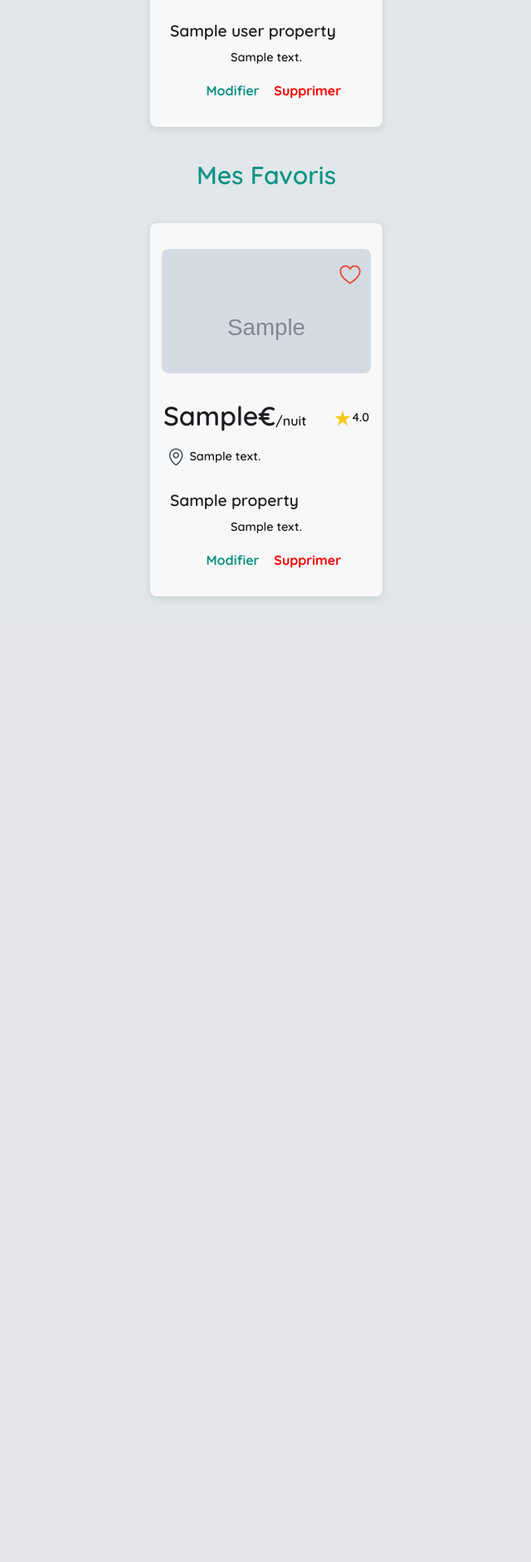
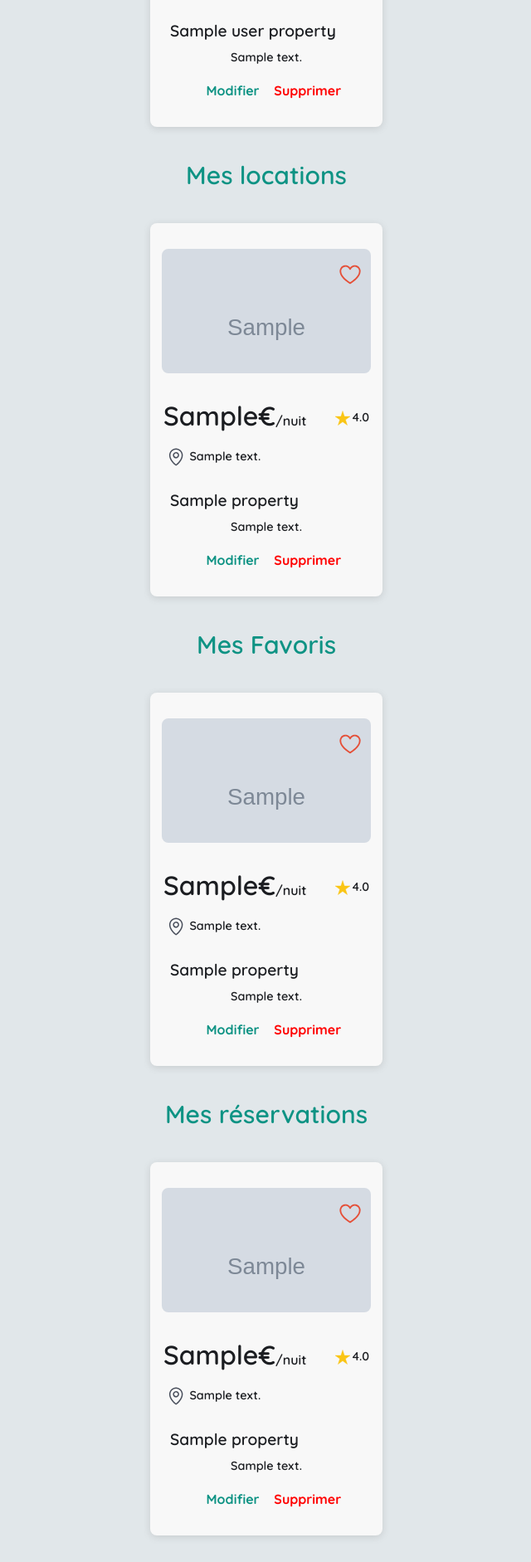
Before and after one commit to Anathariel/Project-Rbnb, a PHP site: template view/dashboard.html.twig in a window 1280 px wide. Shown: the part 673-2556 px from the top of the page at 83% size, without its empty margins (319-959 px from the left). Before the commit the page ends 1396 px from the top, so only its background shows below. Run offline with PHP 8.4, Linux system fonts and the light colour scheme; data comes from the database, SQL or seed files in the repository; the template is opened without the code that fills it: most values are stand-ins (such as "Sample title", 1, 10 or a date in 2020); grey boxes marked "Sample" are stand-in pictures; some libraries are stand-ins or nearby versions.

Commit message:
add section on dashboard

```diff
--- a/view/dashboard.html.twig
+++ b/view/dashboard.html.twig
@@ -101,7 +101,7 @@
 		</section>
 
 		<section class="dashboard-cards-my-favs">
-			<h2>Mes Favoris</h2>
+			<h2>Mes locations</h2>
 			<div class="cards-container">
 				{% if userFavorites is empty %}
 					<p>Vous ne disposer pas de favorie.</p>
@@ -163,5 +163,127 @@
 		</div>
 	</section>
 
+	<section class="dashboard-cards-my-favs">
+		<h2>Mes Favoris</h2>
+		<div class="cards-container">
+			{% if userFavorites is empty %}
+				<p>Vous ne disposer pas de favorie.</p>
+			{% else %}
+				{% for favorite in userFavorites %}
+					{% set property = favorite.property %}
+					<a href="{{ path('baseProperty') ~ property.propertyId }}">
+						<div class="card">
+							<figure>
+								{% if property.propertyImages %}
+									<img src="{{ asset('/media/locations/' ~ property.propertyImages.imageMainURL) }}" alt="{{ property.title }}"/>
+								{% endif %}
+								<figcaption>
+									<form method="POST" action="{{ path('favorite') }}">
+										<input type="hidden" name="propertyId" value="{{ property.propertyId }}">
+										<button>
+											<img src="{{ asset('/media/icons/heart.svg') }}" alt="">
+											<input type="submit" name="submit">
+										</button>
+									</form>
+								</figcaption>
+							</figure>
 
-</section>{% endblock %}
+							<div class="card-details">
+								<div class="pricing">
+									<h3>
+										<span>{{ property.priceNight }}€</span>/nuit</h3>
+									<div class="rating">
+										<img src="{{ asset('/media/icons/rating-fullstar.svg') }}" alt="Rating stars"><p></p>
+										<p>{{ property.averageRating|number_format(1, '.', '') }}</p>
+									</p>
+								</div>
+							</div>
+							<div class="location">
+								<img src="{{ asset('/media/icons/map-pin.svg') }}" alt="Location pin">
+								<p>{{ property.address }}</p>
+							</div>
+							<div class="description">
+								<h3>{{ property.title }}</h3>
+								<p class="card-descriptions-limit">{{ property.description }}</p>
+							</div>
+							<div class="dashboard-property-buttons">
+								<a href="{{ path('favoriteDelete') ~ property.propertyId }}">
+									<div class="button">
+										<p>Modifier</p>
+									</div>
+								</a>
+								<form action="{{ path('favoriteDelete') }}" method="POST">
+									<input type="hidden" name="_method" value="DELETE">
+									<input type="hidden" name="propertyId" value="{{ property.propertyId }}">
+									<input type="submit" value="Supprimer" class="delete">
+								</form>
+							</div>
+						</div>
+					</div>
+				</a>
+			{% endfor %}
+		{% endif %}
+	</div>
+</section>
+
+<section class="dashboard-cards-my-favs">
+	<h2>Mes réservations</h2>
+	<div class="cards-container">
+		{% if userFavorites is empty %}
+			<p>Vous ne disposer pas de favorie.</p>
+		{% else %}
+			{% for favorite in userFavorites %}
+				{% set property = favorite.property %}
+				<a href="{{ path('baseProperty') ~ property.propertyId }}">
+					<div class="card">
+						<figure>
+							{% if property.propertyImages %}
+								<img src="{{ asset('/media/locations/' ~ property.propertyImages.imageMainURL) }}" alt="{{ property.title }}"/>
+							{% endif %}
+							<figcaption>
+								<form method="POST" action="{{ path('favorite') }}">
+									<input type="hidden" name="propertyId" value="{{ property.propertyId }}">
+									<button>
+										<img src="{{ asset('/media/icons/heart.svg') }}" alt="">
+										<input type="submit" name="submit">
+									</button>
+								</form>
+							</figcaption>
+						</figure>
+
+						<div class="card-details">
+							<div class="pricing">
+								<h3>
+									<span>{{ property.priceNight }}€</span>/nuit</h3>
+								<div class="rating">
+									<img src="{{ asset('/media/icons/rating-fullstar.svg') }}" alt="Rating stars"><p></p>
+									<p>{{ property.averageRating|number_format(1, '.', '') }}</p>
+								</p>
+							</div>
+						</div>
+						<div class="location">
+							<img src="{{ asset('/media/icons/map-pin.svg') }}" alt="Location pin">
+							<p>{{ property.address }}</p>
+						</div>
+						<div class="description">
+							<h3>{{ property.title }}</h3>
+							<p class="card-descriptions-limit">{{ property.description }}</p>
+						</div>
+						<div class="dashboard-property-buttons">
+							<a href="{{ path('favoriteDelete') ~ property.propertyId }}">
+								<div class="button">
+									<p>Modifier</p>
+								</div>
+							</a>
+							<form action="{{ path('favoriteDelete') }}" method="POST">
+								<input type="hidden" name="_method" value="DELETE">
+								<input type="hidden" name="propertyId" value="{{ property.propertyId }}">
+								<input type="submit" value="Supprimer" class="delete">
+							</form>
+						</div>
+					</div>
+				</div>
+			</a>
+		{% endfor %}
+	{% endif %}
+</div></section></section>{% endblock %}
```
